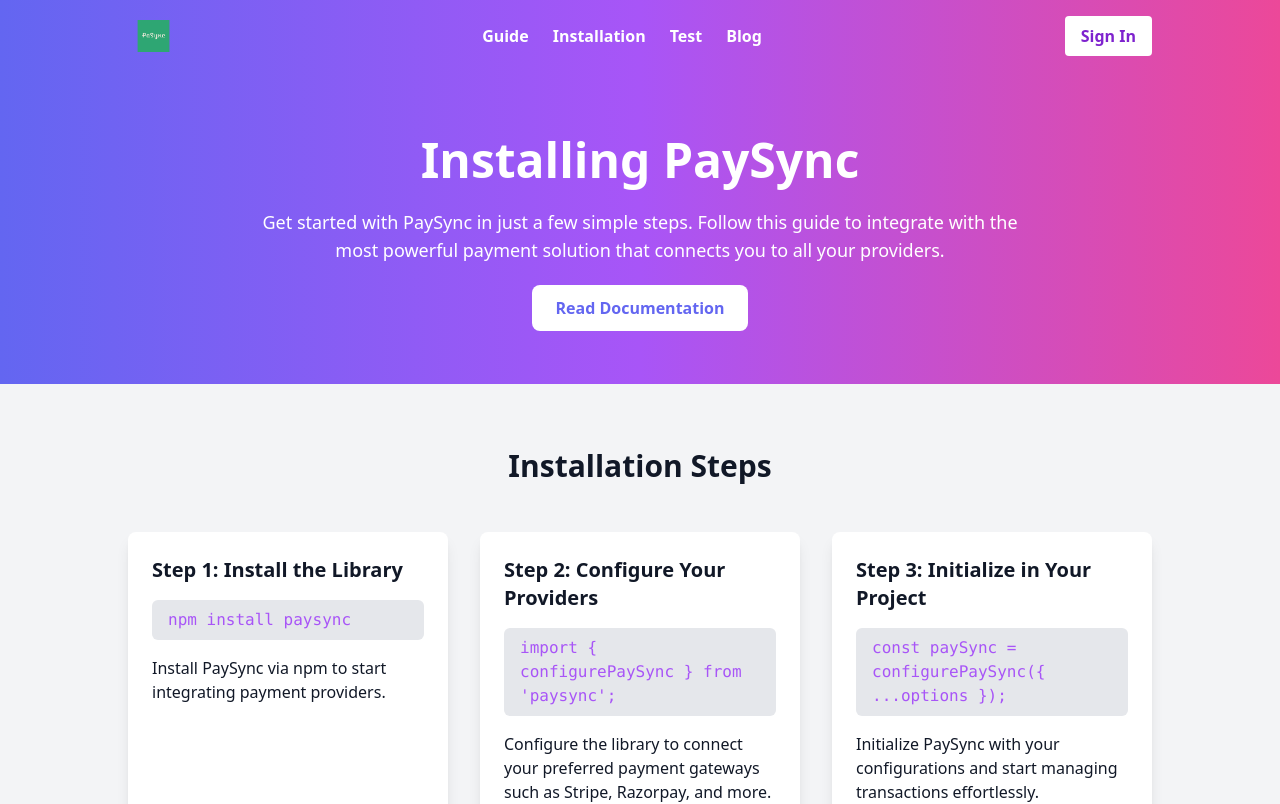
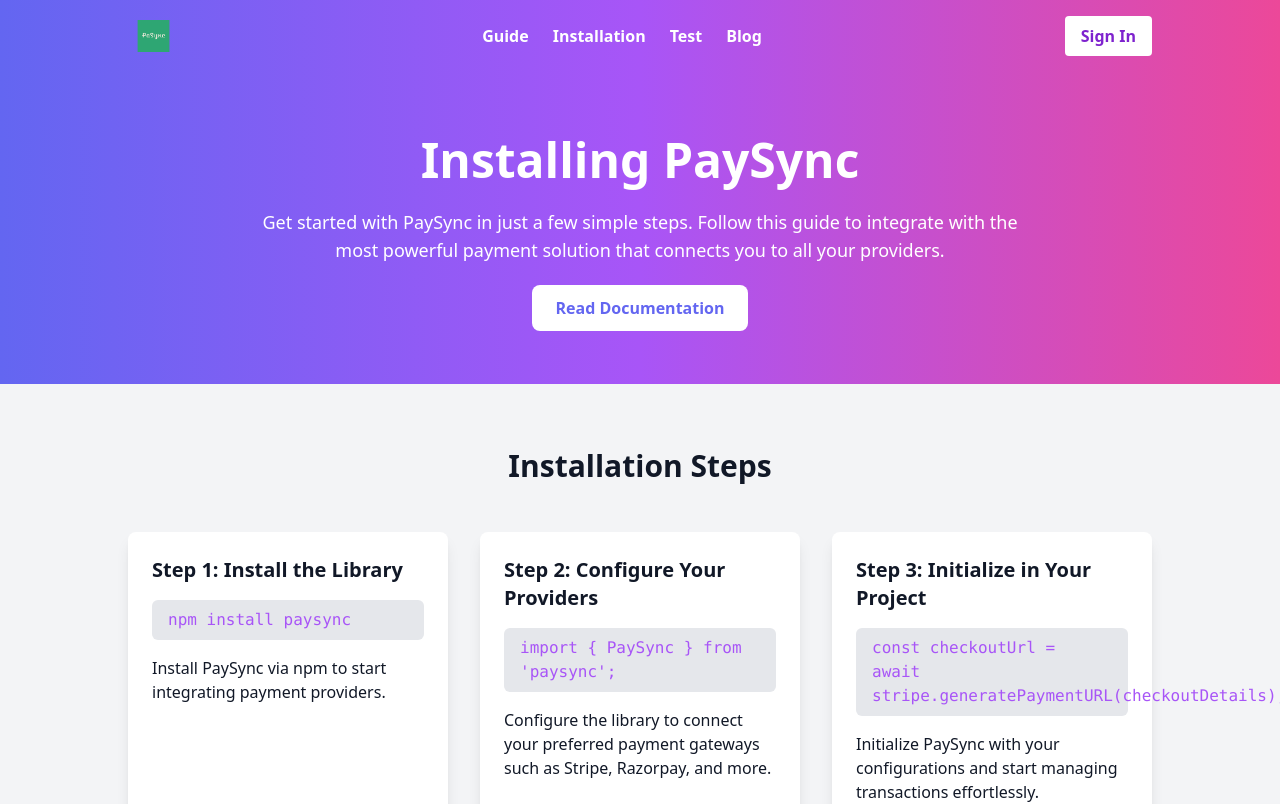
Before and after one commit to swarnendu19/Paysync_Fronend, a React (Vite) app: page /installation in a window 1280 px wide. Shown: the top 804 px of the page. Built offline with nearby package versions, Linux system fonts and the light colour scheme.

Commit message:
Update Installation.tsx

```diff
--- a/src/pages/Installation.tsx
+++ b/src/pages/Installation.tsx
@@ -31,13 +31,14 @@
 
           <div className="step bg-white p-6 rounded-lg shadow-lg">
             <h3 className="text-xl font-bold mb-4">Step 2: Configure Your Providers</h3>
-            <code className="code-snippet bg-gray-200 text-purple-500 py-2 px-4 rounded-md block mb-4">{`import { configurePaySync } from 'paysync';`}</code>
+            <code className="code-snippet bg-gray-200 text-purple-500 py-2 px-4 rounded-md block mb-4">{`import { PaySync } from 'paysync';`}</code>
             <p>Configure the library to connect your preferred payment gateways such as Stripe, Razorpay, and more.</p>
           </div>
 
           <div className="step bg-white p-6 rounded-lg shadow-lg">
             <h3 className="text-xl font-bold mb-4">Step 3: Initialize in Your Project</h3>
-            <code className="code-snippet bg-gray-200 text-purple-500 py-2 px-4 rounded-md block mb-4">{`const paySync = configurePaySync({ ...options });`}</code>
+            <code className="code-snippet bg-gray-200 text-purple-500 py-2 px-4 rounded-md block mb-4">{`const checkoutUrl = await stripe.generatePaymentURL(checkoutDetails);
+`}</code>
             <p>Initialize PaySync with your configurations and start managing transactions effortlessly.</p>
           </div>
         </div>
```
